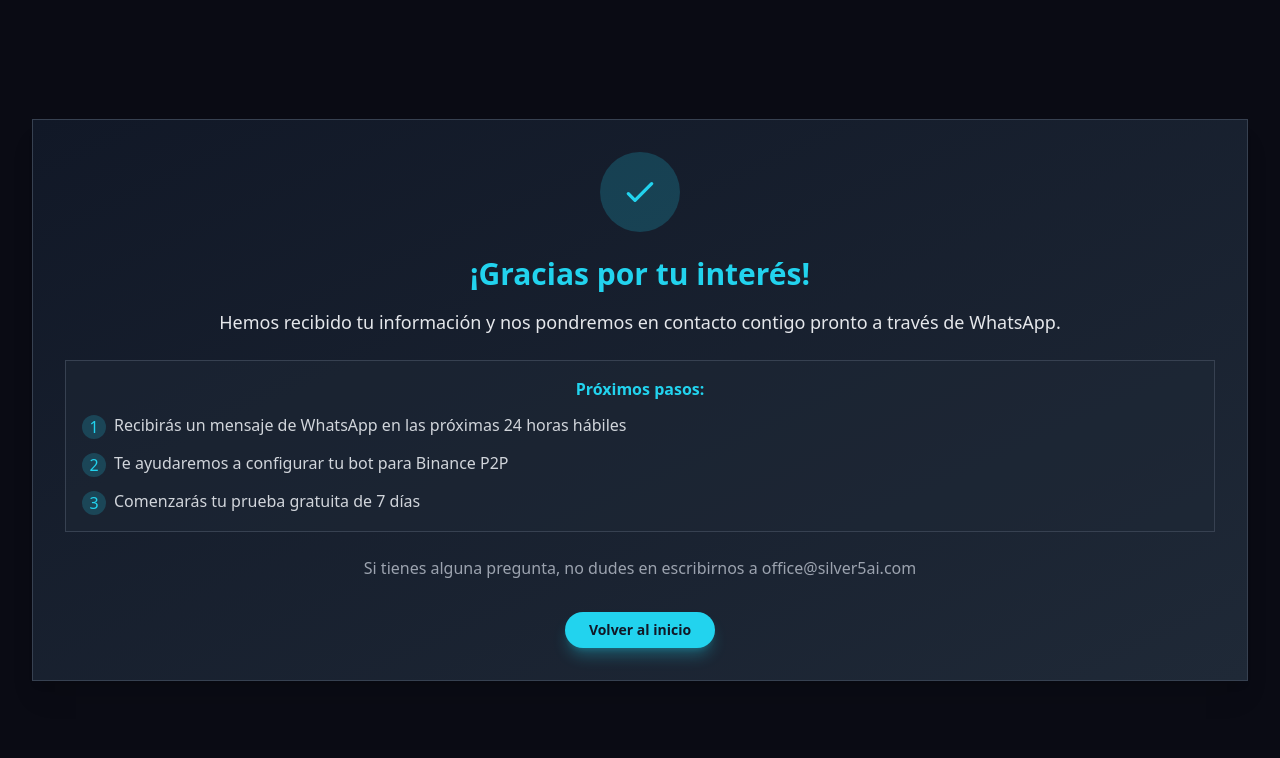
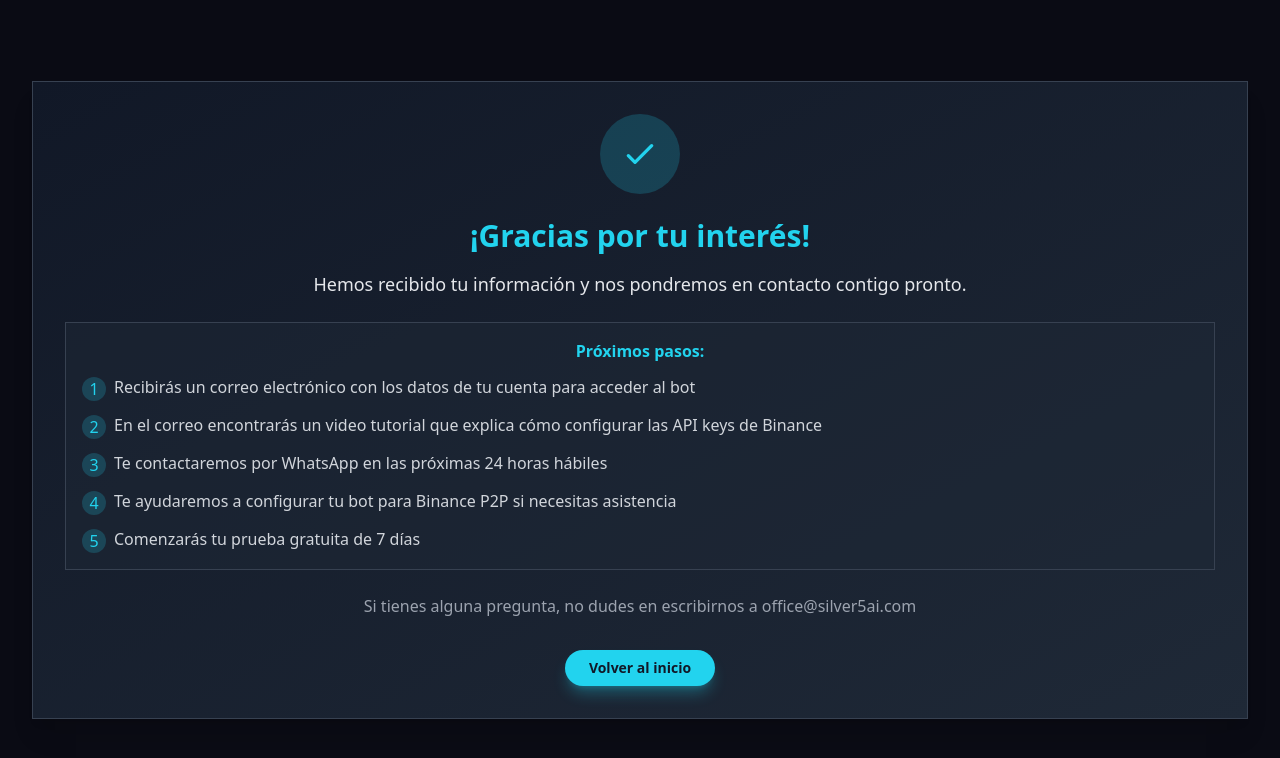
Before and after one commit to FacundoInza/landing-s5, a Next.js app: page /confirmation in a window 1280 px wide. Shown: the top 758 px of the page. Built offline with nearby package versions, Linux system fonts and the light colour scheme; no server answers.

Commit message:
Fix email; autoamtico

```diff
--- a/app/components/lead-form.tsx
+++ b/app/components/lead-form.tsx
@@ -26,6 +26,8 @@ export interface LeadFormData {
   primaryCurrency: string
   tradingFrequency: string
   acceptContact?: boolean
+  country?: string
+  language?: string
 }
 
 // Lista de códigos de país con sus nombres
@@ -367,9 +369,16 @@ export function LeadForm({ onSubmit, className = '' }: LeadFormProps) {
     try {
       // Combinar código de país con número de teléfono
       const fullPhoneNumber = `${formData.countryCode}${formData.phone.replace(/\D/g, '')}`;
+
+      // Obtener el nombre del país a partir del código de país
+      const countryObj = countryCodes.find(country => country.code === formData.countryCode);
+      const countryName = countryObj ? countryObj.name.split(' ')[0] : 'Argentina'; // Extraer solo el nombre del país
+
       const dataToSubmit = {
         ...formData,
-        phone: fullPhoneNumber
+        phone: fullPhoneNumber,
+        country: countryName, // Añadir el país
+        language: language // Añadir el idioma configurado
       };
 
       // No enviamos acceptContact a n8n
--- a/app/confirmation/page.tsx
+++ b/app/confirmation/page.tsx
@@ -13,25 +13,29 @@ export default function ConfirmationPage() {
   const translations = {
     es: {
       title: '¡Gracias por tu interés!',
-      message: 'Hemos recibido tu información y nos pondremos en contacto contigo pronto a través de WhatsApp.',
+      message: 'Hemos recibido tu información y nos pondremos en contacto contigo pronto.',
       contact: `Si tienes alguna pregunta, no dudes en escribirnos a ${emailContact}`,
       backHome: 'Volver al inicio',
       nextSteps: 'Próximos pasos:',
       steps: [
-        'Recibirás un mensaje de WhatsApp en las próximas 24 horas hábiles',
-        'Te ayudaremos a configurar tu bot para Binance P2P',
+        'Recibirás un correo electrónico con los datos de tu cuenta para acceder al bot',
+        'En el correo encontrarás un video tutorial que explica cómo configurar las API keys de Binance',
+        'Te contactaremos por WhatsApp en las próximas 24 horas hábiles',
+        'Te ayudaremos a configurar tu bot para Binance P2P si necesitas asistencia',
         'Comenzarás tu prueba gratuita de 7 días'
       ]
     },
     en: {
       title: 'Thank you for your interest!',
-      message: 'We have received your information and will contact you soon via WhatsApp.',
+      message: 'We have received your information and will contact you soon.',
       contact: `If you have any questions, feel free to email us at ${emailContact}`,
       backHome: 'Back to home',
       nextSteps: 'Next steps:',
       steps: [
-        'You will receive a WhatsApp message within the next 24 business hours',
-        'We will help you set up your Binance P2P bot',
+        'You will receive an email with your account details to access the bot',
+        'In the email you will find a video tutorial explaining how to configure the Binance API keys',
+        'We will contact you via WhatsApp within the next 24 business hours',
+        'We will help you set up your Binance P2P bot if you need assistance',
         'You will start your 7-day free trial'
       ]
     }
--- a/app/utils/analytics.ts
+++ b/app/utils/analytics.ts
@@ -80,6 +80,9 @@ export const trackLeadSubmission = (formData: {
   exchanges: string[];
   primaryCurrency: string;
   tradingFrequency: string;
+  email?: string;
+  country?: string;
+  language?: string;
 }) => {
   if (typeof window !== 'undefined' && window.fbq) {
     // Enviar evento de conversión a Meta Pixel
```
